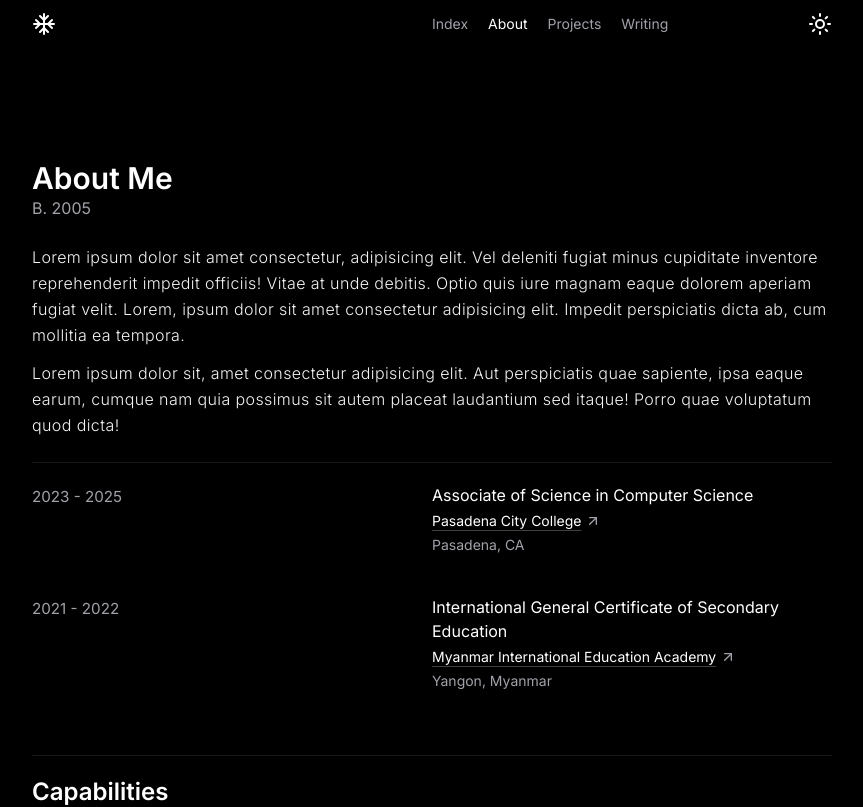
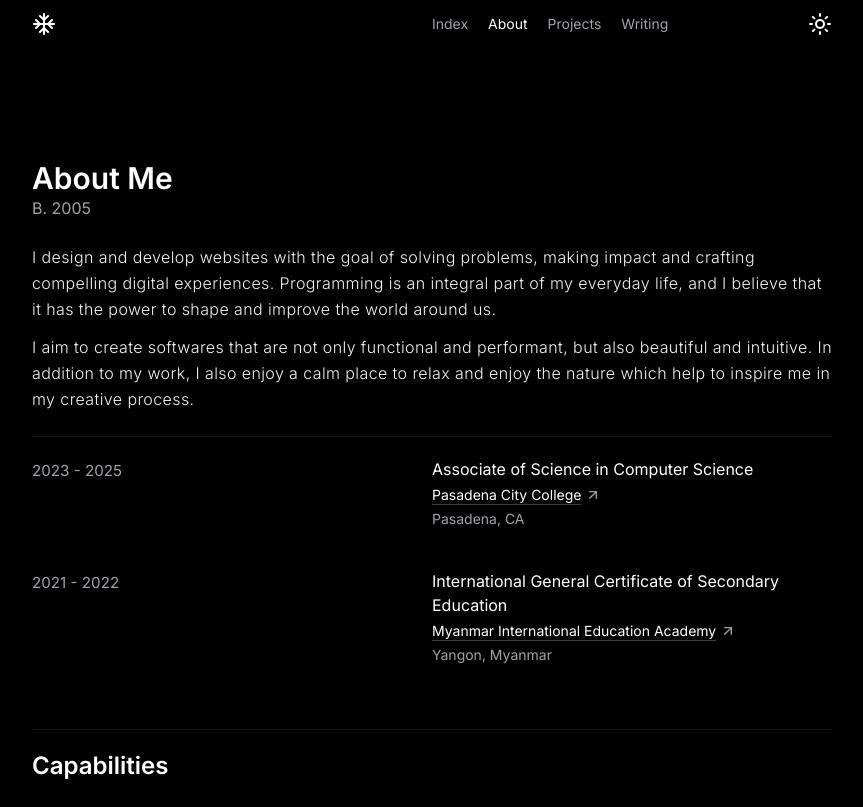
Before and after one commit to JstVex/portfolio, a Next.js app: page /about in a window 1280 px wide. Shown: the top 807 px of the page, without its empty margins (208-1071 px from the left). Built offline with nearby package versions, Linux system fonts and the light colour scheme.

Commit message:
Add real data

```diff
--- a/app/projects/page.tsx
+++ b/app/projects/page.tsx
@@ -23,12 +23,17 @@ const frontend = filteredFrontend.sort((a, b) =>
 const Projects = () => {
     return (
         <Main>
-            <h1 className="text-3xl font-semibold">
-                Projects
-            </h1>
+            <div>
+                <h1 className="text-3xl font-semibold">
+                    Projects
+                </h1>
+                <div className="text-zinc-400">
+                    {allProjects.length} sites
+                </div>
+            </div>
             <div className="mt-6 text-base font-light tracking-wide leading-relaxed text-zinc-100 flex flex-col gap-3">
                 <p>
-                    Lorem ipsum dolor sit amet consectetur, adipisicing elit. Vel deleniti fugiat minus cupiditate inventore reprehenderit impedit officiis! Vitae at unde debitis. Optio quis iure magnam eaque dolorem aperiam fugiat velit. Lorem, ipsum dolor sit amet consectetur adipisicing elit.
+                    Throughout my journey as a web developer, I have worked on a variety of projects, ranging from small personal projects to large-scale web applications. I am always exlporing more problems to solve and expand my gallery of projects.
                 </p>
             </div>
             <h2 className="text-2xl font-semibold mt-10 mb-4 pt-5 border-t border-zinc-900">
--- a/app/writing/page.tsx
+++ b/app/writing/page.tsx
@@ -10,12 +10,17 @@ const Writing = () => {
     return (
         <Main>
             <section>
-                <h1 className="text-3xl font-semibold">
-                    Writing
-                </h1>
+                <div>
+                    <h1 className="text-3xl font-semibold">
+                        Writing
+                    </h1>
+                    <div className="text-zinc-400">
+                        {allWritings.length} articles
+                    </div>
+                </div>
                 <div className="mt-6 text-base font-light tracking-wide leading-relaxed text-zinc-100 flex flex-col gap-3">
                     <p>
-                        Lorem ipsum dolor sit amet consectetur adipisicing elit. Quos veniam tenetur quod accusamus, et voluptatem amet ullam, voluptatibus vero praesentium laborum dolorem, dolores beatae labore facere nisi aliquam consectetur. Lorem ipsum dolor sit amet consectetur adipisicing elit.
+                        Writing about my experiences and thoughts is a way for me to reflect on my life and to share my knowledge with others. I write about a variety of topics, ranging from programming and career-related articles to my personal life.
                     </p>
                 </div>
             </section>
--- a/components/About/AboutMe.tsx
+++ b/components/About/AboutMe.tsx
@@ -12,10 +12,10 @@ const AboutMe = () => {
 
             <div className="mt-6 text-base font-light tracking-wide leading-relaxed text-zinc-100 flex flex-col gap-3">
                 <p>
-                    Lorem ipsum dolor sit amet consectetur, adipisicing elit. Vel deleniti fugiat minus cupiditate inventore reprehenderit impedit officiis! Vitae at unde debitis. Optio quis iure magnam eaque dolorem aperiam fugiat velit. Lorem, ipsum dolor sit amet consectetur adipisicing elit. Impedit perspiciatis dicta ab, cum mollitia ea tempora.
+                    I design and develop websites with the goal of solving problems, making impact and crafting compelling digital experiences. Programming is an integral part of my everyday life, and I believe that it has the power to shape and improve the world around us.
                 </p>
                 <p>
-                    Lorem ipsum dolor sit, amet consectetur adipisicing elit. Aut perspiciatis quae sapiente, ipsa eaque earum, cumque nam quia possimus sit autem placeat laudantium sed itaque! Porro quae voluptatum quod dicta!
+                    I aim to create softwares that are not only functional and performant, but also beautiful and intuitive. In addition to my work, I also enjoy a calm place to relax and enjoy the nature which help to inspire me in my creative process.
                 </p>
             </div>
         </section>
--- a/components/Home/Intro.tsx
+++ b/components/Home/Intro.tsx
@@ -13,7 +13,7 @@ const Intro = () => {
                 </p>
             </div>
             <div className="mt-6 text-base font-light tracking-wide leading-relaxed text-zinc-100">
-                Hi, my name is Lu Lu. I design and develop websites with the goal of solving problems, making impact and crafting compelling digital experiences. I am currently a freshman at Pasadena City College, learning new skills and honing old ones. I enjoy solving real-world problems and turning them into side projects. I am currently looking for internship opportunities for Summer 2024.
+                Hi, my name is Lu Lu. I am a web developer from Myanmar, specializing in full-stack development. I am currently a freshman at Pasadena City College, learning new skills and honing old ones. I enjoy solving real-world problems and turning them into side projects. I am currently looking for internship opportunities for Summer 2024.
             </div>
             <div className="flex items-center mt-3">
                 <Link href='/about' className="flex items-center border-b border-zinc-400 text-zinc-100 cursor-pointer transition-colors hover:text-zinc-400 hover:border-zinc-500">
```
